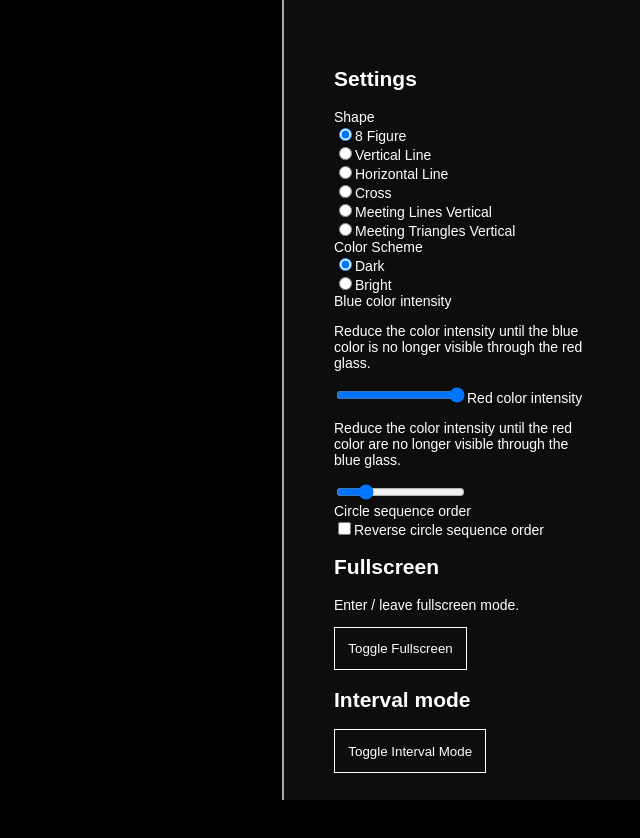
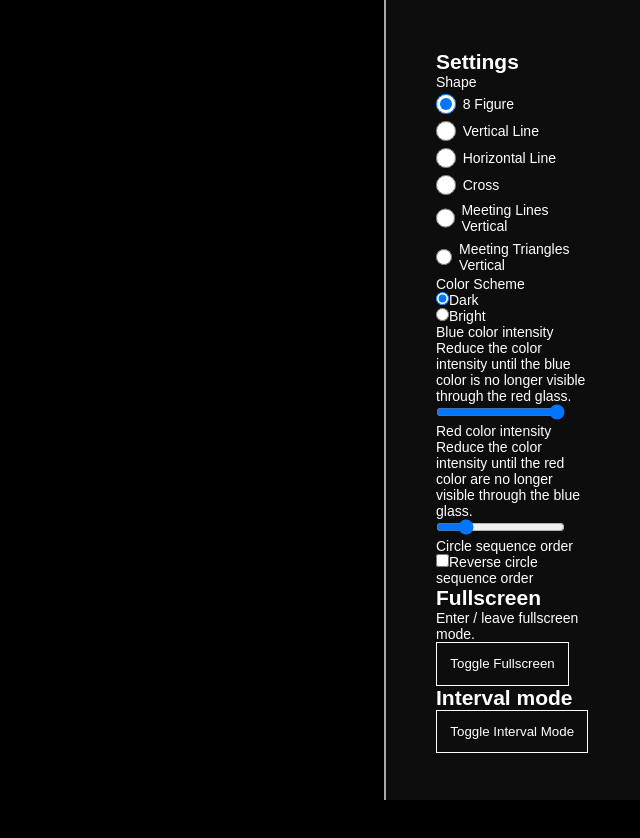
Before and after one commit to jonasbuechel/visual-training-tool, a React (Create React App) app: page / in a window 1280 px wide. Shown: the top 838 px of the page, without its empty margins (640-1280 px from the left). After the commit the page ends 804 px from the top, so only its background shows below. Built offline with nearby package versions, Linux system fonts and the light colour scheme.

Commit message:
Add radio component

```diff
--- a/src/components/App/App.css
+++ b/src/components/App/App.css
@@ -1,3 +1,9 @@
+* {
+  box-sizing: border-box;
+  margin: 0;
+  padding: 0;
+}
+
 html {
   cursor: none;
 }
--- a/src/components/App/App.js
+++ b/src/components/App/App.js
@@ -1,12 +1,13 @@
 import React from 'react';
 import './App.css';
 import Button from '../Button/Button';
+import Radio from '../Radio/Radio';
 import Fullscreen from '../../helpers/fullscreen';
 
 
 function App() {
-  function test() {
-    console.log('test');
+  function test(prop) {
+    console.log(prop);
   }
 
   return (
@@ -20,77 +21,59 @@ function App() {
         <h2>Settings</h2>
 
         <div className="settings__label">Shape</div>
-        <div className="settings__radio js-settings__radio">
-
-          <div className="settings__radio-option">
-            <input
-                className="settings__radio-input js-settings__shape"
-                type="radio"
+        <Radio
             id="shape-8"
             name="shape"
             value="8-figure"
-                checked="checked"
-                onChange={test}
+            checked={true}
+            onChange={() => test('8-figure')}
+            label="8 Figure"
         />
-            <label className="settings__radio-label" htmlFor="shape-8">8 Figure</label>
-          </div>
 
-          <div className="settings__radio-option">
-            <input
-                className="settings__radio-input js-settings__shape"
-                type="radio"
+        <Radio
             id="shape-line-vertical"
             name="shape"
-                value="line-vertical"
+            value="shape-line-vertical"
+            checked={false}
+            onChange={() => test('shape-line-vertical')}
+            label="Vertical Line"
         />
-            <label className="settings__radio-label" htmlFor="shape-line-vertical">Vertical Line</label>
-          </div>
 
-          <div className="settings__radio-option">
-            <input
-                className="settings__radio-input js-settings__shape"
-                type="radio"
+        <Radio
             id="shape-line-horizontal"
             name="shape"
-                value="line-horizontal"
+            value="shape-line-horizontal"
+            checked={false}
+            onChange={() => test('shape-line-horizontal')}
+            label="Horizontal Line"
         />
-            <label className="settings__radio-label" htmlFor="shape-line-horizontal">Horizontal Line</label>
-          </div>
 
-          <div className="settings__radio-option">
-            <input
-                className="settings__radio-input js-settings__shape"
-                type="radio"
+        <Radio
             id="shape-cross"
             name="shape"
-                value="cross"
+            value="shape-cross"
+            checked={false}
+            onChange={() => test('shape-cross')}
+            label="Cross"
         />
-            <label className="settings__radio-label" htmlFor="shape-cross">Cross</label>
-          </div>
 
-          <div className="settings__radio-option">
-            <input
-                className="settings__radio-input js-settings__shape"
-                type="radio"
+        <Radio
             id="shape-meeting-lines-vertical"
             name="shape"
-                value="meeting-lines-vertical"
+            value="shape-meeting-lines-vertical"
+            checked={false}
+            onChange={() => test('shape-meeting-lines-vertical')}
+            label="Meeting Lines Vertical"
         />
-            <label className="settings__radio-label" htmlFor="shape-meeting-lines-vertical">Meeting Lines Vertical</label>
-          </div>
 
-          <div className="settings__radio-option">
-            <input
-                className="settings__radio-input js-settings__shape"
-                type="radio"
+         <Radio
              id="shape-meeting-triangles-vertical"
              name="shape"
-                value="meeting-triangles-vertical"
+             value="shape-meeting-triangles-vertical"
+             checked={false}
+             onChange={() => test('shape-meeting-triangles-vertical')}
+             label="Meeting Triangles Vertical"
          />
-            <label className="settings__radio-label" htmlFor="shape-meeting-triangles-vertical">Meeting Triangles Vertical</label>
-          </div>
-
-        </div>
 
         <div className="settings__label">Color Scheme</div>
         <div className="settings__radio js-settings__radio">
--- /dev/null
+++ b/src/components/Radio/Radio.css
@@ -0,0 +1,16 @@
+.radio {
+    display: flex;
+    align-items: center;
+    padding: 0.25em 0;
+}
+.radio__label {
+    display: block;
+    margin: 0;
+}
+
+.radio_input {
+    margin-right: 0.5em;
+    cursor: pointer;
+    width: 1.5em;
+    height: 1.5em;
+}
--- /dev/null
+++ b/src/components/Radio/Radio.js
@@ -0,0 +1,26 @@
+import React from 'react';
+import './Radio.css';
+
+class Radio extends React.Component {
+    render() {
+        return (
+            <div className="radio">
+                <input
+                    className="radio_input"
+                    type="radio"
+                    id={this.props.id}
+                    name={this.props.name}
+                    value={this.props.value}
+                    defaultChecked={this.props.checked}
+                    onChange={this.props.onChange}
+                />
+                <label
+                    className="radio__label"
+                    htmlFor={this.props.id}
+                >{this.props.label}</label>
+          </div>
+        );
+    }
+}
+
+export default Radio;
```
Lines whose indentation alone changed are shown as unchanged.
